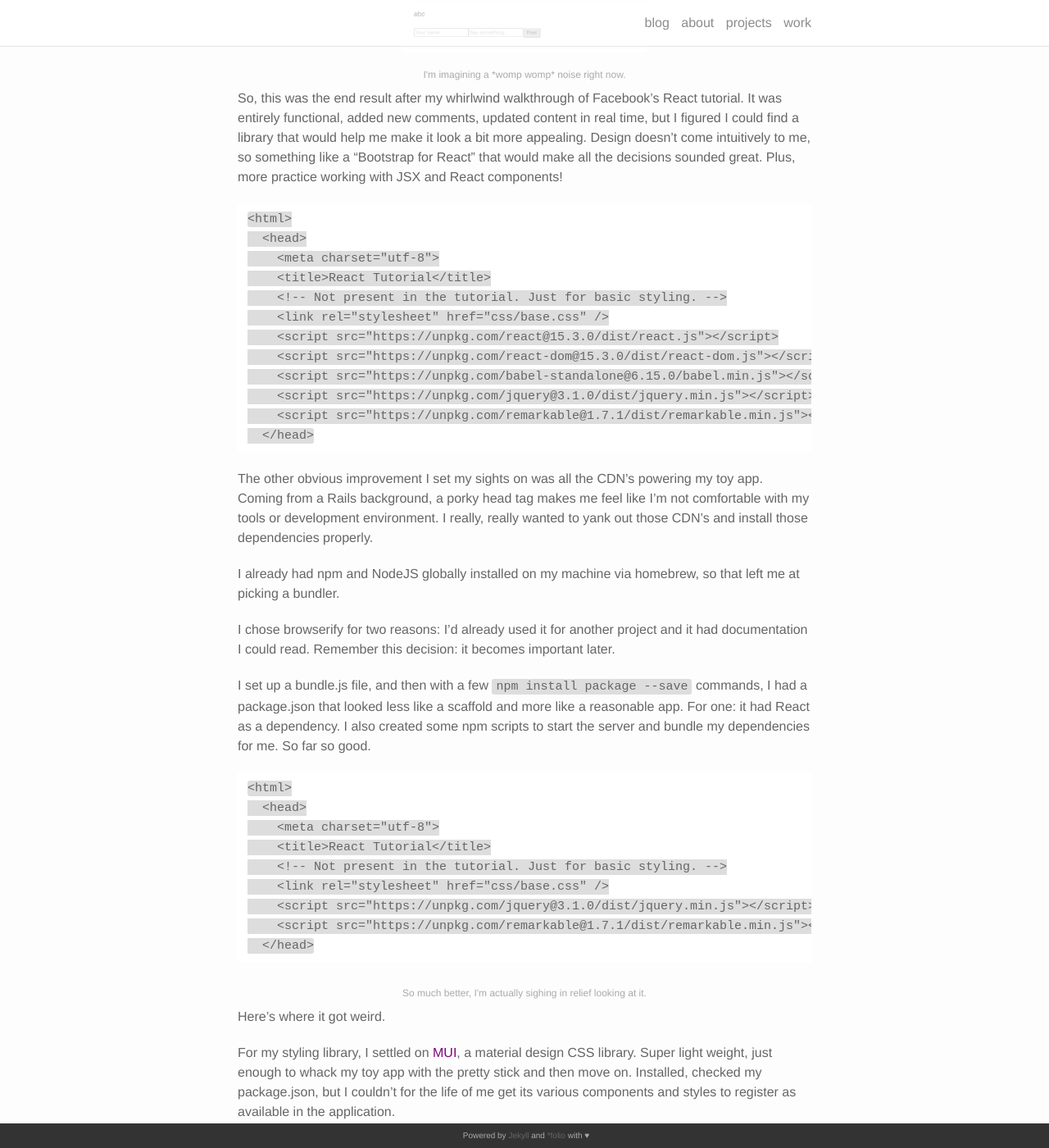
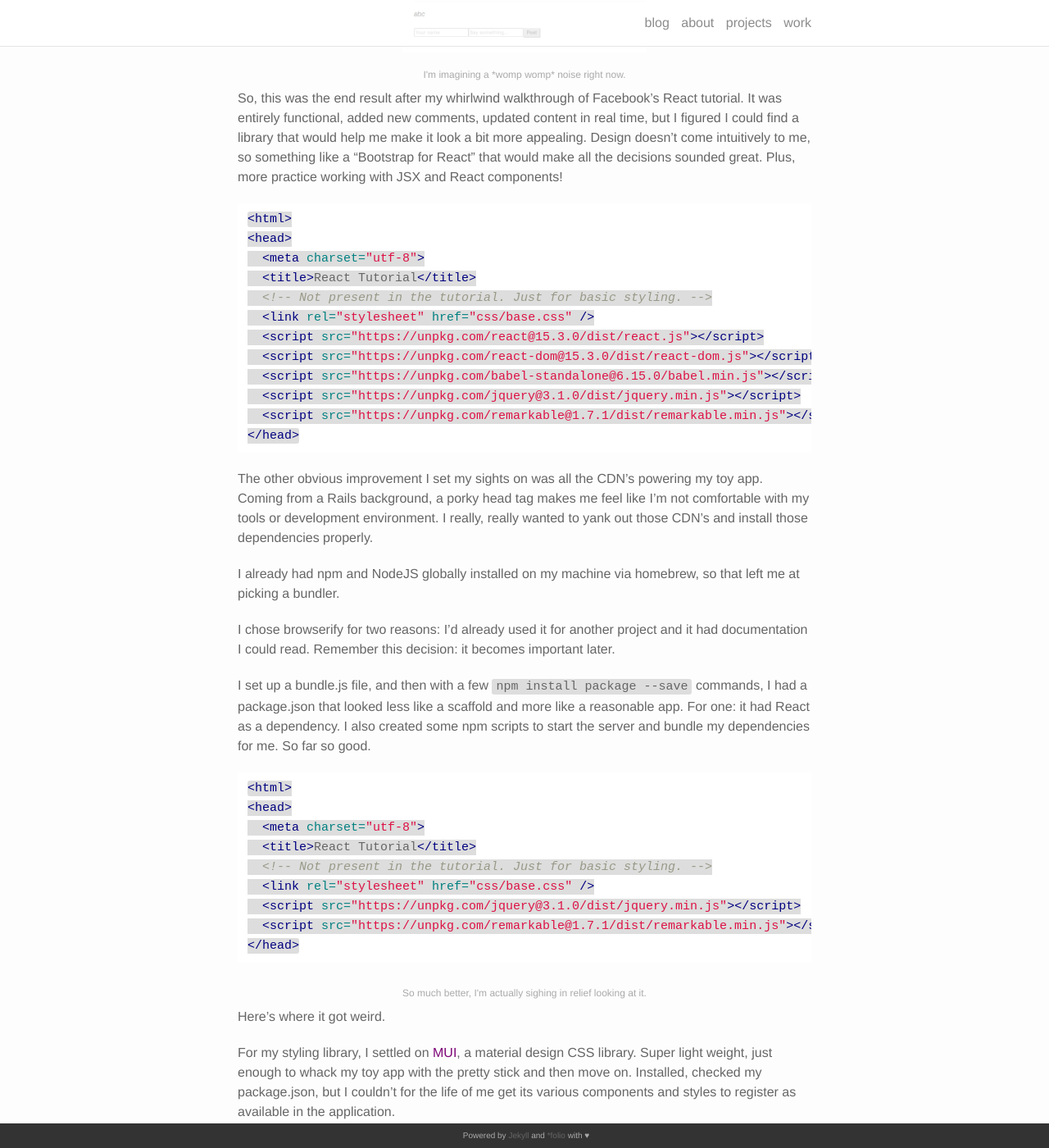
Before and after one commit to kmabrahamson/personal_site, a Jekyll site: the page built from _portfolio/1_react-comment-form.markdown, in a window 1280 px wide and 1400 px high, scrolled down 707 px. Shown: the whole window at 82% size. Built offline with Jekyll 4.4.1, drawn with Linux system fonts in a browser that asks for light colours; nearby versions of some CDN libraries; some of the changed text lies outside the part shown.

Commit message:
bring back hover effect, LT widget write-up WIP, change out syntax highlighter

````diff
--- a/_config.yml
+++ b/_config.yml
@@ -11,7 +11,7 @@ github_username:  kmabrahamson
 # Build settings
 markdown: kramdown
 
-highlighter: pygments
+highlighter: rouge
 
 # Pagination
 paginate: 15
--- a/_portfolio/1_react-comment-form.markdown
+++ b/_portfolio/1_react-comment-form.markdown
@@ -21,18 +21,20 @@ I figured I'd get my feet wet with the standard Facebook tutorial, a comment for
 
 So, this was the end result after my whirlwind walkthrough of Facebook's React tutorial. It was entirely functional, added new comments, updated content in real time, but I figured I could find a library that would help me make it look a bit more appealing. Design doesn't come intuitively to me, so something like a "Bootstrap for React" that would make all the decisions sounded great. Plus, more practice working with JSX and React components!
 
-	<html>
-	  <head>
-	    <meta charset="utf-8">
-	    <title>React Tutorial</title>
-	    <!-- Not present in the tutorial. Just for basic styling. -->
-	    <link rel="stylesheet" href="css/base.css" />
-	    <script src="https://unpkg.com/react@15.3.0/dist/react.js"></script>
-	    <script src="https://unpkg.com/react-dom@15.3.0/dist/react-dom.js"></script>
-	    <script src="https://unpkg.com/babel-standalone@6.15.0/babel.min.js"></script>
-	    <script src="https://unpkg.com/jquery@3.1.0/dist/jquery.min.js"></script>
-	    <script src="https://unpkg.com/remarkable@1.7.1/dist/remarkable.min.js"></script>
-	  </head>
+```html
+<html>
+<head>
+  <meta charset="utf-8">
+  <title>React Tutorial</title>
+  <!-- Not present in the tutorial. Just for basic styling. -->
+  <link rel="stylesheet" href="css/base.css" />
+  <script src="https://unpkg.com/react@15.3.0/dist/react.js"></script>
+  <script src="https://unpkg.com/react-dom@15.3.0/dist/react-dom.js"></script>
+  <script src="https://unpkg.com/babel-standalone@6.15.0/babel.min.js"></script>
+  <script src="https://unpkg.com/jquery@3.1.0/dist/jquery.min.js"></script>
+  <script src="https://unpkg.com/remarkable@1.7.1/dist/remarkable.min.js"></script>
+</head>
+```
 
 The other obvious improvement I set my sights on was all the CDN's powering my toy app. Coming from a Rails background, a porky head tag makes me feel like I'm not comfortable with my tools or development environment. I really, really wanted to yank out those CDN's and install those dependencies properly.
 
@@ -42,15 +44,17 @@ I chose browserify for two reasons: I'd already used it for another project and
 
 I set up a bundle.js file, and then with a few `npm install package --save` commands, I had a package.json that looked less like a scaffold and more like a reasonable app. For one: it had React as a dependency. I also created some npm scripts to start the server and bundle my dependencies for me. So far so good.
 
-	<html>
-	  <head>
-	    <meta charset="utf-8">
-	    <title>React Tutorial</title>
-	    <!-- Not present in the tutorial. Just for basic styling. -->
-	    <link rel="stylesheet" href="css/base.css" />
-	    <script src="https://unpkg.com/jquery@3.1.0/dist/jquery.min.js"></script>
-	    <script src="https://unpkg.com/remarkable@1.7.1/dist/remarkable.min.js"></script>
-	  </head>
+```html
+<html>
+<head>
+  <meta charset="utf-8">
+  <title>React Tutorial</title>
+  <!-- Not present in the tutorial. Just for basic styling. -->
+  <link rel="stylesheet" href="css/base.css" />
+  <script src="https://unpkg.com/jquery@3.1.0/dist/jquery.min.js"></script>
+  <script src="https://unpkg.com/remarkable@1.7.1/dist/remarkable.min.js"></script>
+</head>
+```
 <div class="col three caption">
 	So much better, I'm actually sighing in relief looking at it.
 </div>
@@ -74,29 +78,31 @@ Another installation, some tweaks of my browserify script, some FontAwesome for
 
 ...something that looked a little more exciting to interact with. After importing the needed styles, the markup in my JSX render functions remained nicely legible (no inline styling!).
 
-	import React from 'react';
-	import ReactDOM from 'react-dom';
-	import Styles from '../css/base.css';
-	import Container from 'muicss/lib/react/container';
-	import Panel from 'muicss/lib/react/panel';
-	import Button from 'muicss/lib/react/button';
-	import Form from 'muicss/lib/react/form';
-	import Input from 'muicss/lib/react/input';
+```jsx
+import React from 'react';
+import ReactDOM from 'react-dom';
+import Styles from '../css/base.css';
+import Container from 'muicss/lib/react/container';
+import Panel from 'muicss/lib/react/panel';
+import Button from 'muicss/lib/react/button';
+import Form from 'muicss/lib/react/form';
+import Input from 'muicss/lib/react/input';
 
-	var CommentBox = React.createClass({
-	...
-	render: function() {
-	  return (
-	    <Container>
-	      <div className="commentBox">
-	        <div className="mui--text-accent mui--text-display4">Comments</div>
-	        <CommentList data={this.state.data} />
-	        <CommentForm onCommentSubmit={this.handleCommentSubmit} />
-	      </div>
-	    </Container>
-	    );
-	  }
-	});
+var CommentBox = React.createClass({
+...
+render: function() {
+  return (
+    <Container>
+      <div className="commentBox">
+        <div className="mui--text-accent mui--text-display4">Comments</div>
+        <CommentList data={this.state.data} />
+        <CommentForm onCommentSubmit={this.handleCommentSubmit} />
+      </div>
+    </Container>
+    );
+  }
+});
+```
 
 I had a lot of fun experimenting with Facebook's offering to the front-end wars, even the toolchain bits and bobs, and I'll probably circle back to Webpack some day soon. I love the idea of component-based development, and I'm excited about React's possibilities as a compliment to Rails 5 with its new API mode. I'm in the process of coming up with more excuses to churn out React sandbox apps, given how old this example is. Electron + React app, maybe?
 
--- a/_sass/_layout.scss
+++ b/_sass/_layout.scss
@@ -210,6 +210,7 @@ clear: both;
 }
 .project {
 width: 33.33%;
+// width: 50%;
 height: 250px;
 float: left;
 vertical-align: middle;
@@ -235,21 +236,22 @@ width: 100%;
 height: 230px;
 }
 .thumbnail a span {
-// display: none;
+display: none;
 position: absolute;
 top: 0;
 left: 0;
 bottom: 0;
 right: 0;
-// background: rgba(0,0,0,0.4);
-// color: $grey-color-light;
-color: white;
+background: rgba(0,0,0,0.5);
+color: $grey-color-light;
+// color: white;
 padding: 30px;
 text-align: center;
 }
-// .thumbnail a:hover span {
-// display: block;
-// }
+.thumbnail a:hover span {
+display: block;
+}
+
 /*****
 /* Work Page Thumbnail Sizes
 /****
````
Also changed, not shown: _portfolio/2_rails-react-lt-clone.markdown (added, +69 -0 lines), img/LT-clone-code.png (added), projects.html (line endings or trailing spaces).
